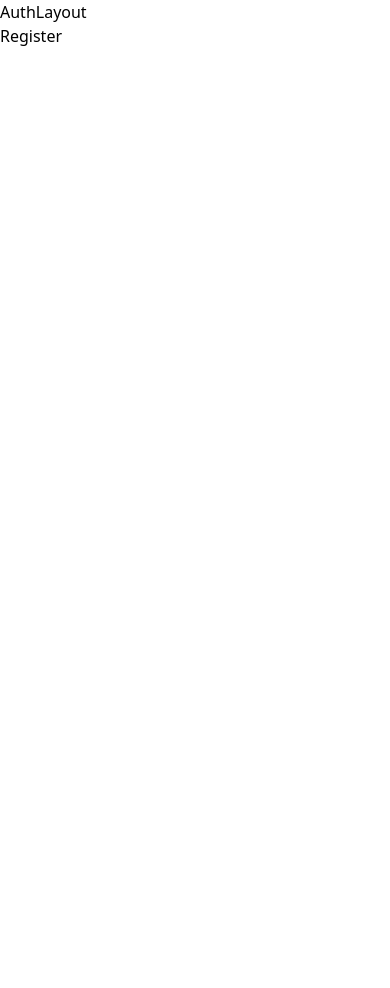
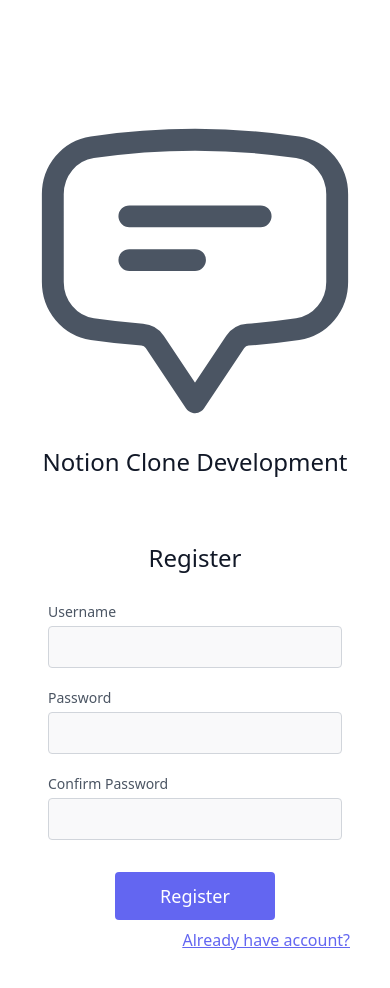
Before and after one commit to Yasu1025/notion-clone, a React (Vite) app in the folder client/: page /register in a window 390 px wide. Shown: the top 988 px of the page. Before the commit the page ends 844 px from the top, so only its background shows below. Built offline with nearby package versions, Linux system fonts and the light colour scheme.

Commit message:
[CLIENT] register user

```diff
--- a/client/package.json
+++ b/client/package.json
@@ -10,6 +10,7 @@
     "preview": "vite preview"
   },
   "dependencies": {
+    "axios": "^1.7.9",
     "react": "^18.3.1",
     "react-dom": "^18.3.1",
     "react-router-dom": "^7.1.0"
--- a/client/src/App.tsx
+++ b/client/src/App.tsx
@@ -1,19 +1,10 @@
 import { BrowserRouter } from "react-router-dom";
 import "./styles/main.scss";
 import { AppRoutes } from "./routes";
-import useDarkMode from "./hook/common/useTheme";
 function App() {
-  const { isDarkMode } = useDarkMode();
-
   return (
     <BrowserRouter>
-      <div
-        className={`min-h-screen ${
-          isDarkMode ? "bg-gray-800 text-white" : "bg-white text-black"
-        }`}
-      >
-        <AppRoutes />
-      </div>
+      <AppRoutes />
     </BrowserRouter>
   );
 }
--- /dev/null
+++ b/client/src/api/authApi.ts
@@ -0,0 +1,14 @@
+import {
+  LoginParams,
+  RegisterParams,
+  RegisterResponse,
+} from "../../types/api/auth";
+import axiosClient from "./axiosClient";
+
+const authApi = {
+  register: (params: RegisterParams): Promise<RegisterResponse> =>
+    axiosClient.post("auth/register", params),
+  login: (params: LoginParams) => axiosClient.post("auth/login", params),
+};
+
+export default authApi;
--- /dev/null
+++ b/client/src/api/axiosClient.ts
@@ -0,0 +1,30 @@
+import axios, { AxiosHeaders, AxiosRequestConfig } from "axios";
+
+const BASE_URL = "http://localhost:5001/api";
+
+const getToken = () => localStorage.getItem("token");
+
+const axiosClient = axios.create({ baseURL: BASE_URL });
+
+// interceptor
+axiosClient.interceptors.request.use(async (config: AxiosRequestConfig) => {
+  const headers = new AxiosHeaders({
+    "Content-Type": "application/json",
+    authorization: `bearer ${getToken()}`,
+  });
+  return {
+    ...config,
+    headers,
+  };
+});
+
+axiosClient.interceptors.response.use(
+  (response) => {
+    return response;
+  },
+  (err) => {
+    throw err.response;
+  }
+);
+
+export default axiosClient;
--- /dev/null
+++ b/client/src/components/common/InputField.tsx
@@ -0,0 +1,31 @@
+import { memo } from "react";
+
+interface Props {
+  label: string;
+  id: string;
+  type?: "text" | "number" | "email" | "password";
+  value: string;
+  onChange: (e: React.ChangeEvent<HTMLInputElement>) => void;
+}
+
+const InputField = memo(
+  ({ label, id, type = "text", value, onChange }: Props): JSX.Element => {
+    return (
+      <div className="relative">
+        <label htmlFor={id} className="leading-7 text-sm text-gray-600">
+          {label}
+        </label>
+        <input
+          type={type}
+          id={id}
+          name={id}
+          value={value}
+          onChange={onChange}
+          className="w-full bg-gray-100 bg-opacity-50 rounded border border-gray-300 focus:border-indigo-500 focus:bg-white focus:ring-2 focus:ring-indigo-200 text-base outline-none text-gray-700 py-1 px-3 leading-8 transition-colors duration-200 ease-in-out"
+        />
+      </div>
+    );
+  }
+);
+
+export default InputField;
--- /dev/null
+++ b/client/src/components/common/SubmitButton.tsx
@@ -0,0 +1,41 @@
+import React from "react";
+
+interface Props {
+  text: string;
+  onClick: (e: React.MouseEvent<HTMLButtonElement, MouseEvent>) => void;
+  isLoading: boolean;
+}
+
+const SubmitButton = ({ text, onClick, isLoading }: Props): JSX.Element => {
+  return (
+    <button
+      type="button"
+      className="flex mx-auto justify-center items-center text-white bg-indigo-500 border-0 py-2 px-6 focus:outline-none hover:bg-indigo-600 rounded text-lg h-12 min-w-40"
+      onClick={onClick}
+    >
+      {isLoading ? (
+        <svg
+          aria-hidden="true"
+          role="status"
+          className="inline w-6 h-6 text-white animate-spin"
+          viewBox="0 0 100 101"
+          fill="none"
+          xmlns="http://www.w3.org/2000/svg"
+        >
+          <path
+            d="M100 50.5908C100 78.2051 77.6142 100.591 50 100.591C22.3858 100.591 0 78.2051 0 50.5908C0 22.9766 22.3858 0.59082 50 0.59082C77.6142 0.59082 100 22.9766 100 50.5908ZM9.08144 50.5908C9.08144 73.1895 27.4013 91.5094 50 91.5094C72.5987 91.5094 90.9186 73.1895 90.9186 50.5908C90.9186 27.9921 72.5987 9.67226 50 9.67226C27.4013 9.67226 9.08144 27.9921 9.08144 50.5908Z"
+            fill="#E5E7EB"
+          ></path>
+          <path
+            d="M93.9676 39.0409C96.393 38.4038 97.8624 35.9116 97.0079 33.5539C95.2932 28.8227 92.871 24.3692 89.8167 20.348C85.8452 15.1192 80.8826 10.7238 75.2124 7.41289C69.5422 4.10194 63.2754 1.94025 56.7698 1.05124C51.7666 0.367541 46.6976 0.446843 41.7345 1.27873C39.2613 1.69328 37.813 4.19778 38.4501 6.62326C39.0873 9.04874 41.5694 10.4717 44.0505 10.1071C47.8511 9.54855 51.7191 9.52689 55.5402 10.0491C60.8642 10.7766 65.9928 12.5457 70.6331 15.2552C75.2735 17.9648 79.3347 21.5619 82.5849 25.841C84.9175 28.9121 86.7997 32.2913 88.1811 35.8758C89.083 38.2158 91.5421 39.6781 93.9676 39.0409Z"
+            fill="currentColor"
+          ></path>
+        </svg>
+      ) : (
+        text
+      )}
+    </button>
+  );
+};
+
+export default SubmitButton;
--- a/client/src/components/layouts/AuthLayout.tsx
+++ b/client/src/components/layouts/AuthLayout.tsx
@@ -1,11 +1,23 @@
 import { Outlet } from "react-router-dom";
+import MainLogo from "../svg/MainLogo";
 
 const AuthLayout = (): JSX.Element => {
   return (
-    <div>
-      AuthLayout
-      <Outlet />
-    </div>
+    <section className="text-gray-600 body-font relative">
+      <div className="container px-5 py-24 mx-auto">
+        <div className="flex flex-col text-center items-center w-full mb-12">
+          <MainLogo size={12} />
+          <h1 className="sm:text-3xl text-2xl font-medium title-font mb-4 text-gray-900">
+            Notion Clone Development
+          </h1>
+        </div>
+        <section className="text-gray-600 body-font relative">
+          <div className="container px-5 mx-auto">
+            <Outlet />
+          </div>
+        </section>
+      </div>
+    </section>
   );
 };
 
--- /dev/null
+++ b/client/src/components/svg/MainLogo.tsx
@@ -0,0 +1,24 @@
+interface Props {
+  size: number;
+}
+
+const MainLogo = ({ size = 6 }: Props): JSX.Element => {
+  return (
+    <svg
+      xmlns="http://www.w3.org/2000/svg"
+      fill="none"
+      viewBox="0 0 24 24"
+      strokeWidth={1.5}
+      stroke="currentColor"
+      className={`size-${size}`}
+    >
+      <path
+        strokeLinecap="round"
+        strokeLinejoin="round"
+        d="M7.5 8.25h9m-9 3H12m-9.75 1.51c0 1.6 1.123 2.994 2.707 3.227 1.129.166 2.27.293 3.423.379.35.026.67.21.865.501L12 21l2.755-4.133a1.14 1.14 0 0 1 .865-.501 48.172 48.172 0 0 0 3.423-.379c1.584-.233 2.707-1.626 2.707-3.228V6.741c0-1.602-1.123-2.995-2.707-3.228A48.394 48.394 0 0 0 12 3c-2.392 0-4.744.175-7.043.513C3.373 3.746 2.25 5.14 2.25 6.741v6.018Z"
+      />
+    </svg>
+  );
+};
+
+export default MainLogo;
--- a/client/src/pages/auth/Register.tsx
+++ b/client/src/pages/auth/Register.tsx
@@ -1,5 +1,93 @@
+import { useCallback, useState } from "react";
+import InputField from "../../components/common/InputField";
+import { Link } from "react-router-dom";
+import SubmitButton from "../../components/common/SubmitButton";
+import authApi from "../../api/authApi";
+
 const Register = (): JSX.Element => {
-  return <div>Register</div>;
+  const [formValues, setFormValues] = useState({
+    username: "",
+    password: "",
+    confirmPassword: "",
+  });
+  // const [username, setUsername] = useState("");
+  // const [password, setPassword] = useState("");
+  // const [confirmPassword, setConfirmPassword] = useState("");
+  const [isLoading, setIsLoading] = useState(false);
+
+  const handleChange = useCallback((e: React.ChangeEvent<HTMLInputElement>) => {
+    const { name, value } = e.target;
+    setFormValues((prevValues) => ({
+      ...prevValues,
+      [name]: value,
+    }));
+  }, []);
+
+  const handleSubmit = async (
+    e: React.MouseEvent<HTMLButtonElement, MouseEvent>
+  ) => {
+    e.preventDefault();
+    setIsLoading(true);
+    try {
+      const res = await authApi.register({
+        username: formValues.username.trim(),
+        password: formValues.password.trim(),
+        confirmPassword: formValues.confirmPassword.trim(),
+      });
+      localStorage.setItem("token", res.token);
+      console.log("OK!!");
+    } catch (error) {
+      console.log(error);
+    }
+
+    setIsLoading(false);
+  };
+
+  return (
+    <div className="lg:w-1/2 md:w-2/3 mx-auto">
+      <div className="text-center">
+        <h2 className="sm:text-3xl text-2xl font-medium title-font mb-4 text-gray-900">
+          Register
+        </h2>
+      </div>
+      <div className="p-2 w-full">
+        <InputField
+          label={"Username"}
+          id={"username"}
+          value={formValues.username}
+          onChange={handleChange}
+        />
+      </div>
+      <div className="p-2 w-full">
+        <InputField
+          label="Password"
+          id="password"
+          type="password"
+          value={formValues.password}
+          onChange={handleChange}
+        />
+      </div>
+      <div className="p-2 w-full">
+        <InputField
+          label="Confirm Password"
+          id="confirmPassword"
+          type="password"
+          value={formValues.confirmPassword}
+          onChange={handleChange}
+        />
+      </div>
+      <div className="p-2 mt-4 w-full">
+        <SubmitButton
+          text="Register"
+          onClick={handleSubmit}
+          isLoading={isLoading}
+        />
+      </div>
+      <div className="text-right text-indigo-500 underline">
+        <Link to="/login">Already have account?</Link>
+      </div>
+    </div>
+  );
 };
 
 export default Register;
--- /dev/null
+++ b/client/types/api/auth.ts
@@ -0,0 +1,14 @@
+export type RegisterParams = {
+  username: string;
+  password: string;
+  confirmPassword: string;
+};
+
+export type RegisterResponse = {
+  token: string;
+};
+
+export type LoginParams = {
+  username: string;
+  password: string;
+};
```
Also changed, not shown: 1 other file (tests, documents, lock files or other folders).
